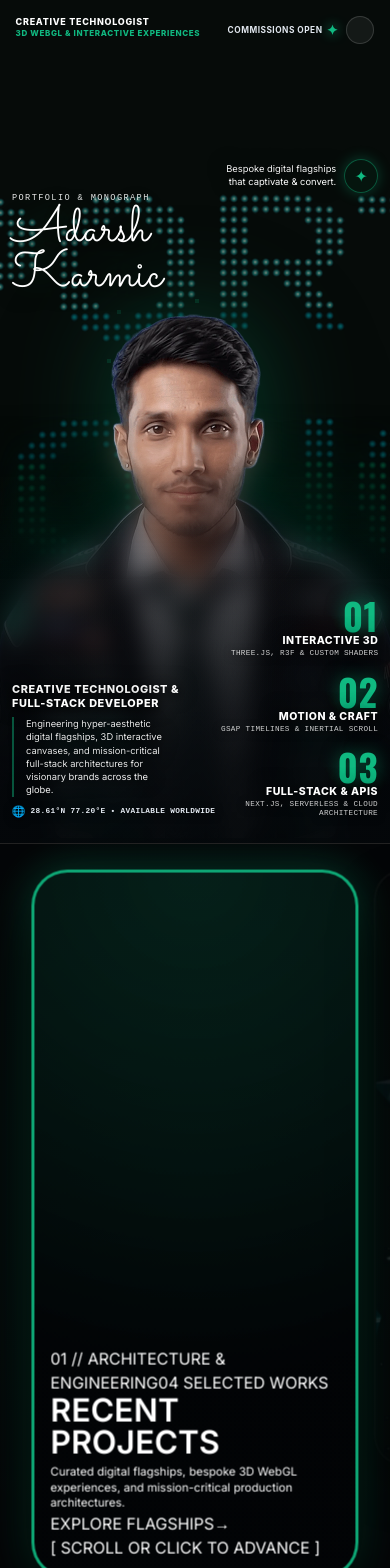
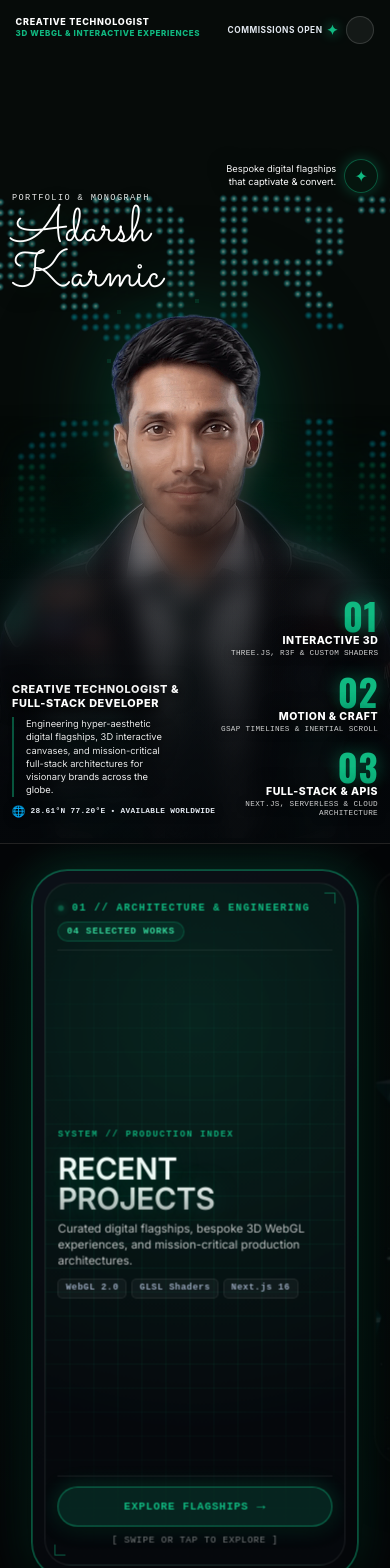
Before and after one commit to Adarshkarmic/PORTFOLIO, a Next.js app: page / in a window 390 px wide. Shown: the top 1568 px of the page. Built offline with nearby package versions, Linux system fonts and the light colour scheme; a web font is replaced by a local one.

Commit message:
style(mobile): elevate recent projects intro card to match desktop cyber aesthetics

```diff
--- a/src/app/globals.css
+++ b/src/app/globals.css
@@ -810,6 +810,192 @@ html, body {
     cursor: default;
     border-color: rgba(16, 185, 129, 0.7);
     box-shadow: 0 30px 80px rgba(0, 0, 0, 0.98), 0 0 50px rgba(16, 185, 129, 0.25);
+}
+
+/* ======== UNIVERSAL CINEMATIC RECENT PROJECTS INTRO CARD (SLIDE 0) ======== */
+.deck-intro-card {
+    position: relative;
+    cursor: pointer;
+    box-sizing: border-box;
+    display: flex;
+    flex-direction: column;
+}
+
+.deck-intro-box {
+    position: relative;
+    width: 100%;
+    height: 100%;
+    overflow: hidden;
+    display: flex;
+    flex-direction: column;
+    justify-content: space-between;
+    box-sizing: border-box;
+}
+
+.intro-card-bg-grid {
+    position: absolute;
+    inset: 0;
+    background-image:
+        linear-gradient(rgba(16, 185, 129, 0.07) 1px, transparent 1px),
+        linear-gradient(90deg, rgba(16, 185, 129, 0.07) 1px, transparent 1px);
+    background-size: 24px 24px;
+    mask-image: radial-gradient(circle at 50% 50%, black 40%, transparent 90%);
+    -webkit-mask-image: radial-gradient(circle at 50% 50%, black 40%, transparent 90%);
+    pointer-events: none;
+    z-index: 1;
+}
+
+.deck-intro-content {
+    position: relative;
+    z-index: 2;
+    display: flex;
+    flex-direction: column;
+    justify-content: space-between;
+    height: 100%;
+    width: 100%;
+    box-sizing: border-box;
+}
+
+.deck-intro-header {
+    display: flex;
+    border-bottom: 1px solid rgba(255, 255, 255, 0.08);
+}
+
+.deck-intro-kicker {
+    display: inline-flex;
+    align-items: center;
+    gap: 8px;
+    font-family: monospace;
+    font-size: 0.72rem;
+    font-weight: 700;
+    letter-spacing: 1.8px;
+    color: #10b981;
+}
+
+.intro-beacon-dot {
+    width: 7px;
+    height: 7px;
+    border-radius: 50%;
+    background: #10b981;
+    box-shadow: 0 0 10px #10b981;
+    animation: beaconPulse 2s infinite ease-in-out;
+    flex-shrink: 0;
+}
+
+.deck-intro-counter {
+    font-family: monospace;
+    font-size: 0.7rem;
+    color: rgba(255, 255, 255, 0.5);
+    letter-spacing: 1px;
+}
+
+.deck-intro-title-wrap {
+    margin: auto 0;
+}
+
+.intro-category-tag {
+    font-family: monospace;
+    font-size: 0.62rem;
+    font-weight: 700;
+    letter-spacing: 1.5px;
+    color: #34d399;
+    opacity: 0.85;
+    margin-bottom: 6px;
+    display: inline-flex;
+    align-items: center;
+    gap: 6px;
+}
+
+.deck-intro-title {
+    font-weight: 900;
+    letter-spacing: -0.5px;
+    line-height: 0.95;
+    margin: 0 0 10px 0;
+    text-transform: uppercase;
+    background: linear-gradient(180deg, #ffffff 40%, rgba(255, 255, 255, 0.65) 100%);
+    -webkit-background-clip: text;
+    -webkit-text-fill-color: transparent;
+    text-shadow: 0 0 35px rgba(16, 185, 129, 0.25);
+}
+
+.deck-intro-subtitle {
+    font-size: clamp(0.74rem, 1.3vh, 0.88rem);
+    color: rgba(255, 255, 255, 0.72);
+    line-height: 1.5;
+    margin: 0 0 10px 0;
+}
+
+.intro-tech-chips {
+    display: flex;
+    flex-wrap: wrap;
+    gap: 6px;
+    align-items: center;
+}
+
+.intro-tech-chip {
+    font-family: monospace;
+    font-size: 0.58rem;
+    font-weight: 600;
+    letter-spacing: 0.5px;
+    color: rgba(255, 255, 255, 0.65);
+    background: rgba(255, 255, 255, 0.04);
+    border: 1px solid rgba(255, 255, 255, 0.09);
+    padding: 3px 8px;
+    border-radius: 4px;
+}
+
+.deck-intro-footer {
+    display: flex;
+    padding-top: 10px;
+    border-top: 1px solid rgba(255, 255, 255, 0.08);
+}
+
+.intro-advance-pill {
+    display: inline-flex;
+    align-items: center;
+    gap: 8px;
+    background: rgba(16, 185, 129, 0.14);
+    border: 1px solid rgba(16, 185, 129, 0.45);
+    color: #10b981;
+    padding: 7px 16px;
+    border-radius: 20px;
+    font-family: monospace;
+    font-size: 0.72rem;
+    font-weight: 700;
+    letter-spacing: 1px;
+    transition: all 0.25s ease;
+    cursor: pointer;
+}
+
+.deck-intro-card:hover .intro-advance-pill {
+    background: #10b981;
+    color: #000;
+    box-shadow: 0 0 20px rgba(16, 185, 129, 0.6);
+    transform: translateX(4px);
+}
+
+.intro-advance-arrow {
+    font-size: 0.9rem;
+    transition: transform 0.25s ease;
+}
+
+.deck-intro-card:hover .intro-advance-arrow {
+    transform: translateX(4px);
+}
+
+.intro-scroll-hint {
+    font-family: monospace;
+    font-size: 0.68rem;
+    color: rgba(255, 255, 255, 0.4);
+    letter-spacing: 1px;
+}
+
+.scroll-hint-desktop {
+    display: inline;
+}
+
+.scroll-hint-mobile {
+    display: none;
 }
 
 /* ======== DESKTOP HORIZONTAL 3D COVERFLOW STAGE ======== */
@@ -1084,147 +1270,32 @@ html, body {
     }
 
     .deck-intro-card .deck-intro-box {
-        position: relative;
-        width: 100%;
         height: clamp(260px, 46vh, 360px);
         border-radius: 12px;
-        overflow: hidden;
-        display: flex;
-        flex-direction: column;
-        justify-content: space-between;
         padding: clamp(18px, 3.2vh, 30px);
         background: radial-gradient(circle at 50% 30%, rgba(16, 185, 129, 0.12) 0%, transparent 70%), #08090d;
         border: 1px solid rgba(255, 255, 255, 0.08);
-        box-sizing: border-box;
-    }
-
-    .intro-card-bg-grid {
-        position: absolute;
-        inset: 0;
-        background-image:
-            linear-gradient(rgba(16, 185, 129, 0.07) 1px, transparent 1px),
-            linear-gradient(90deg, rgba(16, 185, 129, 0.07) 1px, transparent 1px);
-        background-size: 28px 28px;
-        mask-image: radial-gradient(circle at 50% 50%, black 40%, transparent 90%);
-        -webkit-mask-image: radial-gradient(circle at 50% 50%, black 40%, transparent 90%);
-        pointer-events: none;
-    }
-
-    .deck-intro-content {
-        position: relative;
-        z-index: 2;
-        display: flex;
-        flex-direction: column;
-        justify-content: space-between;
-        height: 100%;
     }
 
     .deck-intro-header {
-        display: flex;
         justify-content: space-between;
         align-items: center;
-        border-bottom: 1px solid rgba(255, 255, 255, 0.08);
         padding-bottom: 10px;
-    }
-
-    .deck-intro-kicker {
-        display: inline-flex;
-        align-items: center;
-        gap: 8px;
-        font-family: monospace;
-        font-size: 0.72rem;
-        font-weight: 700;
-        letter-spacing: 2px;
-        color: #10b981;
-    }
-
-    .intro-beacon-dot {
-        width: 7px;
-        height: 7px;
-        border-radius: 50%;
-        background: #10b981;
-        box-shadow: 0 0 10px #10b981;
-        animation: beaconPulse 2s infinite ease-in-out;
-    }
-
-    .deck-intro-counter {
-        font-family: monospace;
-        font-size: 0.7rem;
-        color: rgba(255, 255, 255, 0.5);
-        letter-spacing: 1px;
-    }
-
-    .deck-intro-title-wrap {
-        margin: auto 0;
-        padding: clamp(6px, 1.2vh, 12px) 0;
     }
 
     .deck-intro-title {
         font-size: clamp(2.4rem, 5vh, 4rem);
-        font-weight: 900;
-        letter-spacing: -0.5px;
-        line-height: 0.95;
         margin: 0 0 12px 0;
-        text-transform: uppercase;
-        background: linear-gradient(180deg, #ffffff 40%, rgba(255, 255, 255, 0.65) 100%);
-        -webkit-background-clip: text;
-        -webkit-text-fill-color: transparent;
-        text-shadow: 0 0 35px rgba(16, 185, 129, 0.25);
     }
 
     .deck-intro-subtitle {
-        font-size: clamp(0.78rem, 1.3vh, 0.92rem);
-        color: rgba(255, 255, 255, 0.7);
-        line-height: 1.5;
-        margin: 0;
         max-width: 500px;
     }
 
     .deck-intro-footer {
-        display: flex;
         justify-content: space-between;
         align-items: center;
         padding-top: 10px;
-        border-top: 1px solid rgba(255, 255, 255, 0.08);
-    }
-
-    .intro-advance-pill {
-        display: inline-flex;
-        align-items: center;
-        gap: 8px;
-        background: rgba(16, 185, 129, 0.12);
-        border: 1px solid rgba(16, 185, 129, 0.4);
-        color: #10b981;
-        padding: 6px 14px;
-        border-radius: 20px;
-        font-family: monospace;
-        font-size: 0.72rem;
-        font-weight: 700;
-        letter-spacing: 1px;
-        transition: all 0.25s ease;
-    }
-
-    .deck-intro-card:hover .intro-advance-pill {
-        background: #10b981;
-        color: #000;
-        box-shadow: 0 0 20px rgba(16, 185, 129, 0.6);
-        transform: translateX(4px);
-    }
-
-    .intro-advance-arrow {
-        font-size: 0.9rem;
-        transition: transform 0.25s ease;
-    }
-
-    .deck-intro-card:hover .intro-advance-arrow {
-        transform: translateX(4px);
-    }
-
-    .intro-scroll-hint {
-        font-family: monospace;
-        font-size: 0.68rem;
-        color: rgba(255, 255, 255, 0.4);
-        letter-spacing: 1px;
     }
 
     .mobile-android-camera,
@@ -3337,7 +3408,7 @@ html, body {
         transform: scale(0.96) !important;
     }
 
-    /* Intro Card on Mobile */
+    /* Intro Card on Mobile (High-Fidelity Flagship Aesthetic matching Desktop) */
     .deck-intro-card {
         height: min(84dvh, calc(100dvh - 96px)) !important;
         max-height: calc(100dvh - 92px) !important;
@@ -3346,29 +3417,212 @@ html, body {
         max-width: 88vw !important;
         top: calc(42.5dvh + 4px) !important;
         border-radius: 36px !important;
-        border: 3px solid rgba(16, 185, 129, 0.5) !important;
-        background: radial-gradient(circle at top, rgba(16, 185, 129, 0.14) 0%, rgba(2, 4, 6, 0.98) 70%) !important;
-        padding: 16px !important;
-        box-shadow: 0 20px 50px rgba(0, 0, 0, 0.95), 0 0 35px rgba(16, 185, 129, 0.2) !important;
+        border: 1.5px solid rgba(16, 185, 129, 0.45) !important;
+        background: linear-gradient(145deg, rgba(12, 17, 24, 0.98) 0%, rgba(4, 6, 9, 0.99) 100%) !important;
+        padding: 12px !important;
+        box-shadow: 0 25px 60px rgba(0, 0, 0, 0.98), 0 0 35px rgba(16, 185, 129, 0.2) !important;
+    }
+
+    .deck-intro-card:hover,
+    .deck-intro-card.card-center-active {
+        border-color: rgba(16, 185, 129, 0.75) !important;
+        box-shadow: 0 30px 70px rgba(0, 0, 0, 0.98), 0 0 45px rgba(16, 185, 129, 0.3) !important;
     }
 
     .deck-intro-box {
         width: 100% !important;
         height: 100% !important;
+        border-radius: 26px !important;
+        overflow: hidden !important;
+        position: relative !important;
         display: flex !important;
         flex-direction: column !important;
         justify-content: space-between !important;
+        padding: clamp(13px, 2.2vh, 17px) clamp(12px, 3.2vw, 16px) !important;
+        background: radial-gradient(circle at 50% 20%, rgba(16, 185, 129, 0.16) 0%, rgba(6, 9, 13, 0.96) 72%), #06080c !important;
+        border: 1px solid rgba(255, 255, 255, 0.09) !important;
+        box-sizing: border-box !important;
+    }
+
+    .deck-intro-box::before {
+        content: '';
+        position: absolute;
+        top: 9px;
+        right: 9px;
+        width: 10px;
+        height: 10px;
+        border-top: 1.5px solid rgba(16, 185, 129, 0.5);
+        border-right: 1.5px solid rgba(16, 185, 129, 0.5);
+        pointer-events: none;
+        z-index: 3;
+    }
+
+    .deck-intro-box::after {
+        content: '';
+        position: absolute;
+        bottom: 9px;
+        left: 9px;
+        width: 10px;
+        height: 10px;
+        border-bottom: 1.5px solid rgba(16, 185, 129, 0.5);
+        border-left: 1.5px solid rgba(16, 185, 129, 0.5);
+        pointer-events: none;
+        z-index: 3;
+    }
+
+    .deck-intro-content {
+        position: relative !important;
+        z-index: 2 !important;
+        display: flex !important;
+        flex-direction: column !important;
+        justify-content: space-between !important;
+        height: 100% !important;
+        width: 100% !important;
+        box-sizing: border-box !important;
+    }
+
+    .deck-intro-header {
+        display: flex !important;
+        flex-direction: column !important;
+        align-items: flex-start !important;
+        gap: 6px !important;
+        border-bottom: 1px solid rgba(255, 255, 255, 0.08) !important;
+        padding-bottom: 8px !important;
+        width: 100% !important;
+    }
+
+    .deck-intro-kicker {
+        display: inline-flex !important;
+        align-items: center !important;
+        gap: 7px !important;
+        font-family: monospace !important;
+        font-size: 0.64rem !important;
+        font-weight: 700 !important;
+        letter-spacing: 1.3px !important;
+        color: #10b981 !important;
+    }
+
+    .deck-intro-counter {
+        display: inline-flex !important;
+        align-items: center !important;
+        font-family: monospace !important;
+        font-size: 0.58rem !important;
+        font-weight: 700 !important;
+        letter-spacing: 0.8px !important;
+        color: #34d399 !important;
+        background: rgba(16, 185, 129, 0.1) !important;
+        border: 1px solid rgba(16, 185, 129, 0.28) !important;
+        padding: 2px 8px !important;
+        border-radius: 10px !important;
+    }
+
+    .deck-intro-title-wrap {
+        margin: auto 0 !important;
+        display: flex !important;
+        flex-direction: column !important;
+        gap: 7px !important;
+        padding: 4px 0 !important;
+    }
+
+    .intro-category-tag {
+        font-family: monospace !important;
+        font-size: 0.56rem !important;
+        letter-spacing: 1.4px !important;
+        color: #10b981 !important;
+        font-weight: 700 !important;
+        opacity: 0.9 !important;
     }
 
     .deck-intro-title {
-        font-size: 2.0rem !important;
-        line-height: 1 !important;
-        margin-bottom: 6px !important;
+        font-size: clamp(1.9rem, 6.2vw, 2.35rem) !important;
+        font-weight: 900 !important;
+        line-height: 0.96 !important;
+        margin: 0 !important;
+        text-transform: uppercase !important;
+        background: linear-gradient(180deg, #ffffff 45%, rgba(255, 255, 255, 0.65) 100%) !important;
+        -webkit-background-clip: text !important;
+        -webkit-text-fill-color: transparent !important;
+        text-shadow: 0 0 30px rgba(16, 185, 129, 0.3) !important;
     }
 
     .deck-intro-subtitle {
         font-size: 0.72rem !important;
-        line-height: 1.35 !important;
+        line-height: 1.4 !important;
+        color: rgba(255, 255, 255, 0.72) !important;
+        margin: 0 !important;
+    }
+
+    .intro-tech-chips {
+        display: flex !important;
+        flex-wrap: wrap !important;
+        gap: 5px !important;
+        margin-top: 3px !important;
+    }
+
+    .intro-tech-chip {
+        font-family: monospace !important;
+        font-size: 0.56rem !important;
+        font-weight: 600 !important;
+        color: #94a3b8 !important;
+        background: rgba(255, 255, 255, 0.04) !important;
+        border: 1px solid rgba(255, 255, 255, 0.08) !important;
+        padding: 2px 7px !important;
+        border-radius: 5px !important;
+    }
+
+    .deck-intro-footer {
+        display: flex !important;
+        flex-direction: column !important;
+        align-items: center !important;
+        gap: 6px !important;
+        border-top: 1px solid rgba(255, 255, 255, 0.08) !important;
+        padding-top: 10px !important;
+        width: 100% !important;
+    }
+
+    .intro-advance-pill {
+        display: inline-flex !important;
+        align-items: center !important;
+        justify-content: center !important;
+        gap: 8px !important;
+        width: 100% !important;
+        background: rgba(16, 185, 129, 0.16) !important;
+        border: 1px solid rgba(16, 185, 129, 0.55) !important;
+        color: #10b981 !important;
+        padding: 8px 14px !important;
+        border-radius: 20px !important;
+        font-family: monospace !important;
+        font-size: 0.68rem !important;
+        font-weight: 700 !important;
+        letter-spacing: 0.8px !important;
+        box-shadow: 0 4px 16px rgba(0, 0, 0, 0.6), 0 0 20px rgba(16, 185, 129, 0.28) !important;
+        transition: all 0.25s ease !important;
+        white-space: nowrap !important;
+        box-sizing: border-box !important;
+    }
+
+    .intro-advance-pill:active {
+        transform: scale(0.97) !important;
+        background: #10b981 !important;
+        color: #000 !important;
+    }
+
+    .intro-scroll-hint {
+        font-family: monospace !important;
+        font-size: 0.58rem !important;
+        color: rgba(255, 255, 255, 0.45) !important;
+        letter-spacing: 0.6px !important;
+        text-align: center !important;
+        white-space: nowrap !important;
+        margin-top: 1px !important;
+    }
+
+    .scroll-hint-desktop {
+        display: none !important;
+    }
+
+    .scroll-hint-mobile {
+        display: inline !important;
     }
 }
 
--- a/src/app/page.js
+++ b/src/app/page.js
@@ -926,12 +926,18 @@ export default function Home() {
                   </div>
 
                   <div className="deck-intro-title-wrap">
+                    <div className="intro-category-tag">SYSTEM // PRODUCTION INDEX</div>
                     <h2 className="deck-intro-title">
                       RECENT<br />PROJECTS
                     </h2>
                     <p className="deck-intro-subtitle">
                       Curated digital flagships, bespoke 3D WebGL experiences, and mission-critical production architectures.
                     </p>
+                    <div className="intro-tech-chips">
+                      <span className="intro-tech-chip">WebGL 2.0</span>
+                      <span className="intro-tech-chip">GLSL Shaders</span>
+                      <span className="intro-tech-chip">Next.js 16</span>
+                    </div>
                   </div>
 
                   <div className="deck-intro-footer">
@@ -939,7 +945,10 @@ export default function Home() {
                       <span>EXPLORE FLAGSHIPS</span>
                       <span className="intro-advance-arrow">&rarr;</span>
                     </div>
-                    <span className="intro-scroll-hint">[ SCROLL OR CLICK TO ADVANCE ]</span>
+                    <span className="intro-scroll-hint">
+                      <span className="scroll-hint-desktop">[ SCROLL OR CLICK TO ADVANCE ]</span>
+                      <span className="scroll-hint-mobile">[ SWIPE OR TAP TO EXPLORE ]</span>
+                    </span>
                   </div>
                 </div>
               </div>
```
